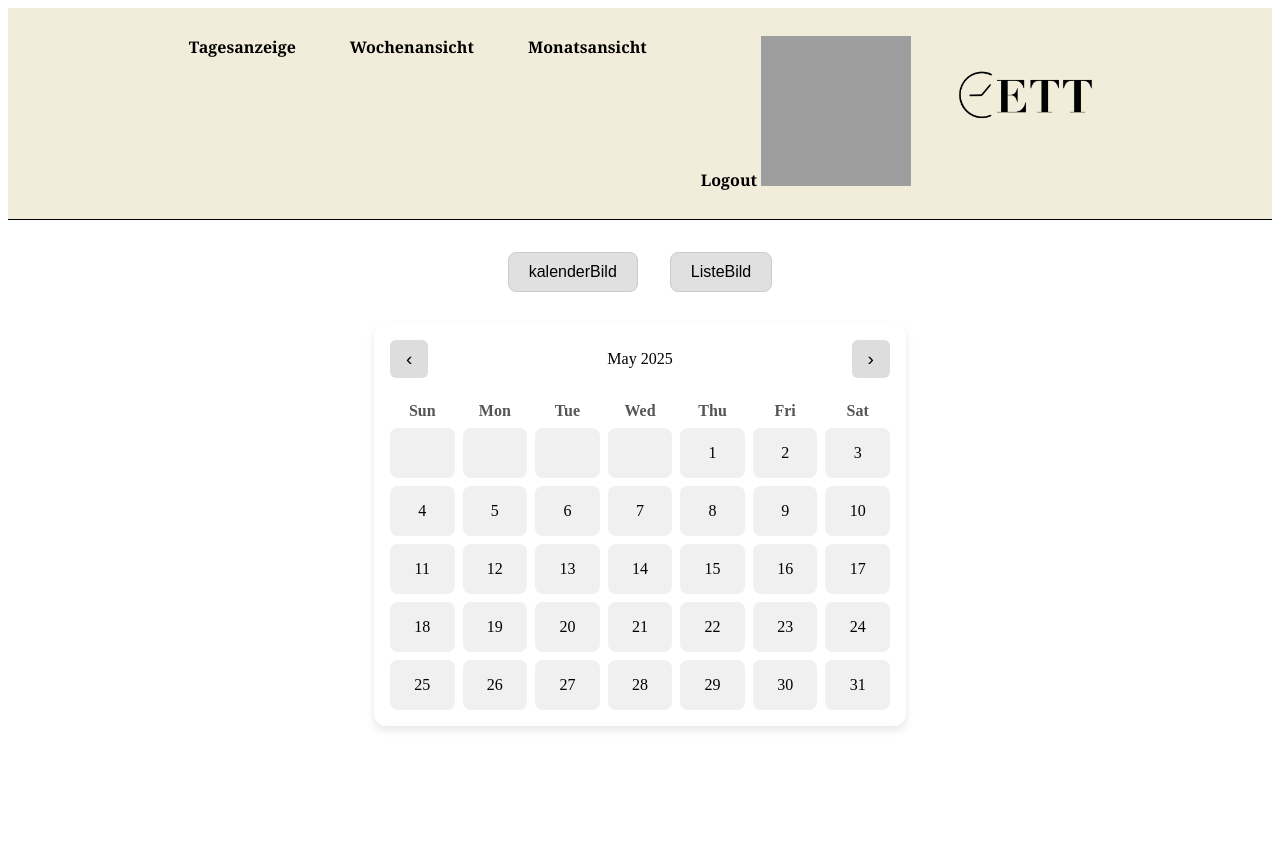
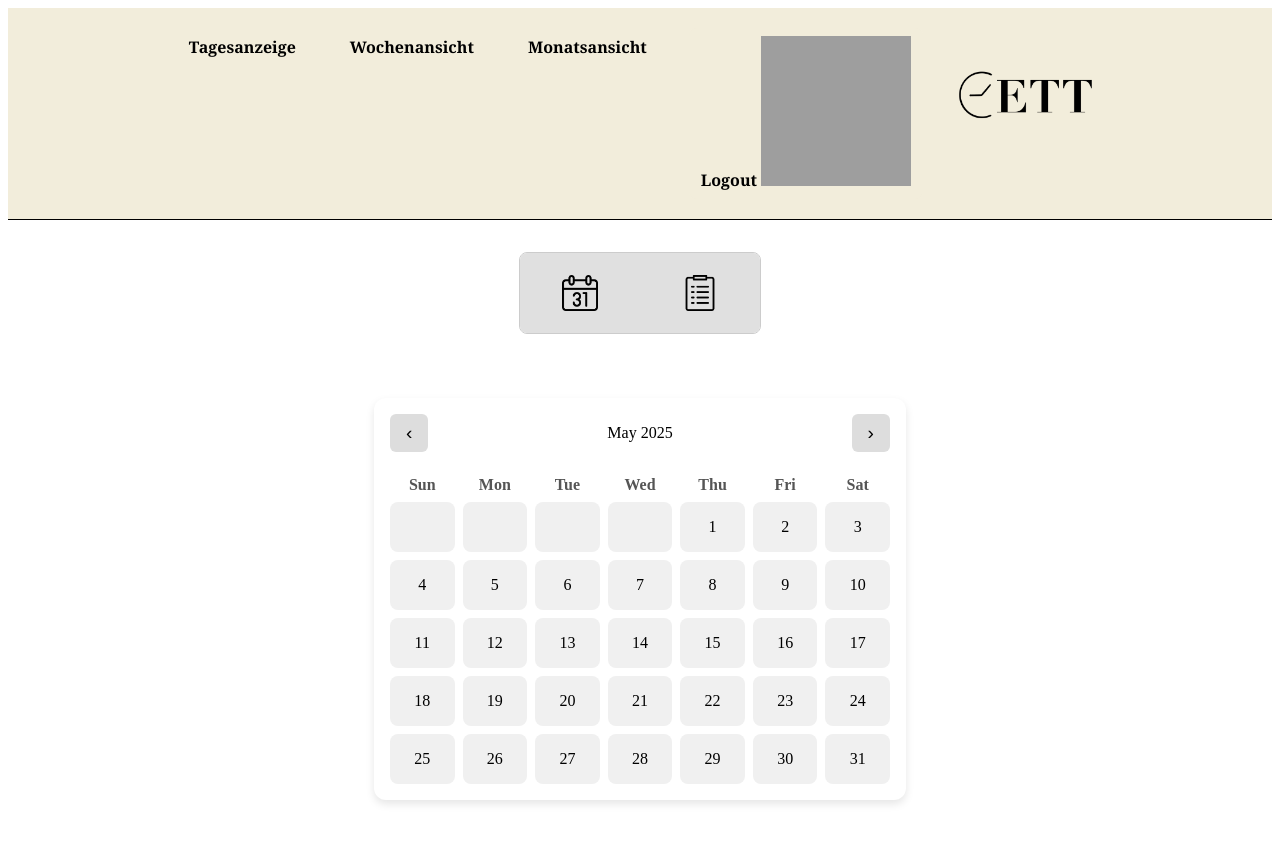
Before and after one commit to on24FeLi/ETT2.0, a Vue app: page /Monatsansicht in a window 1280 px wide. Shown: the top 842 px of the page. Before the commit the page ends 800 px from the top, so only its background shows below. Built offline with nearby package versions, Linux system fonts and the light colour scheme; grey boxes are pictures that could not be loaded.

Commit message:
add icons (Liste, Kalender)

```diff
--- a/src/views/Login.vue
+++ b/src/views/Login.vue
@@ -63,6 +63,7 @@ function userLogin() {
   }
 h1 {
   color: #333;
+  font-family: "Arial";
 }
 .content {
     flex: 1;
--- a/src/views/Monatsansicht.vue
+++ b/src/views/Monatsansicht.vue
@@ -19,8 +19,8 @@ function showMonatsListe() {
     <navigation> </navigation>
   <div class="switcher-container">
     <div class="button-group">
-      <button @click="showKalender">kalenderBild</button>
-      <button @click="showMonatsListe">ListeBild</button>
+      <button @click="showKalender"><img src="/public/kalender.png" alt="Kalender" /></button>
+      <button @click="showMonatsListe"><img src="/public/liste.png" alt="Liste" /></button>
     </div>
 
     <div class="view-container">
@@ -37,21 +37,35 @@ function showMonatsListe() {
 }
 
 .button-group {
+  display: inline-flex;        /* Buttons nebeneinander */
+  border: 1px solid #ccc;      /* Rahmen um die Gruppe */
+  border-radius: 8px;          /* Außen abgerundet */
+  overflow: hidden;            /* Rundung auf Buttons anwenden */
   margin-bottom: 2rem;
 }
 
-button {
-  margin: 0 1rem;
+.button-group button {
+  margin: 0;                   /* Kein Abstand zwischen Buttons */
   padding: 10px 20px;
   font-size: 1rem;
   cursor: pointer;
-  border-radius: 8px;
-  border: 1px solid #ccc;
   background-color: #e0e0e0;
+  border: none;                /* Keine eigenen Rahmen */
+  width: 120px;                /* Buttons etwas länger */
+  height: 80px;
+  display: flex;               /* Icon schön mittig */
+  align-items: center;
+  justify-content: center;
 }
 
-button:hover {
+.button-group button:hover {
   background-color: #ccc;
+}
+
+.button-group button img {
+  width: 60%;
+  height: 60%;
+  object-fit: contain;
 }
 
 .view-container {
```
Also changed, not shown: public/kalender.png (added), public/liste.png (added).
